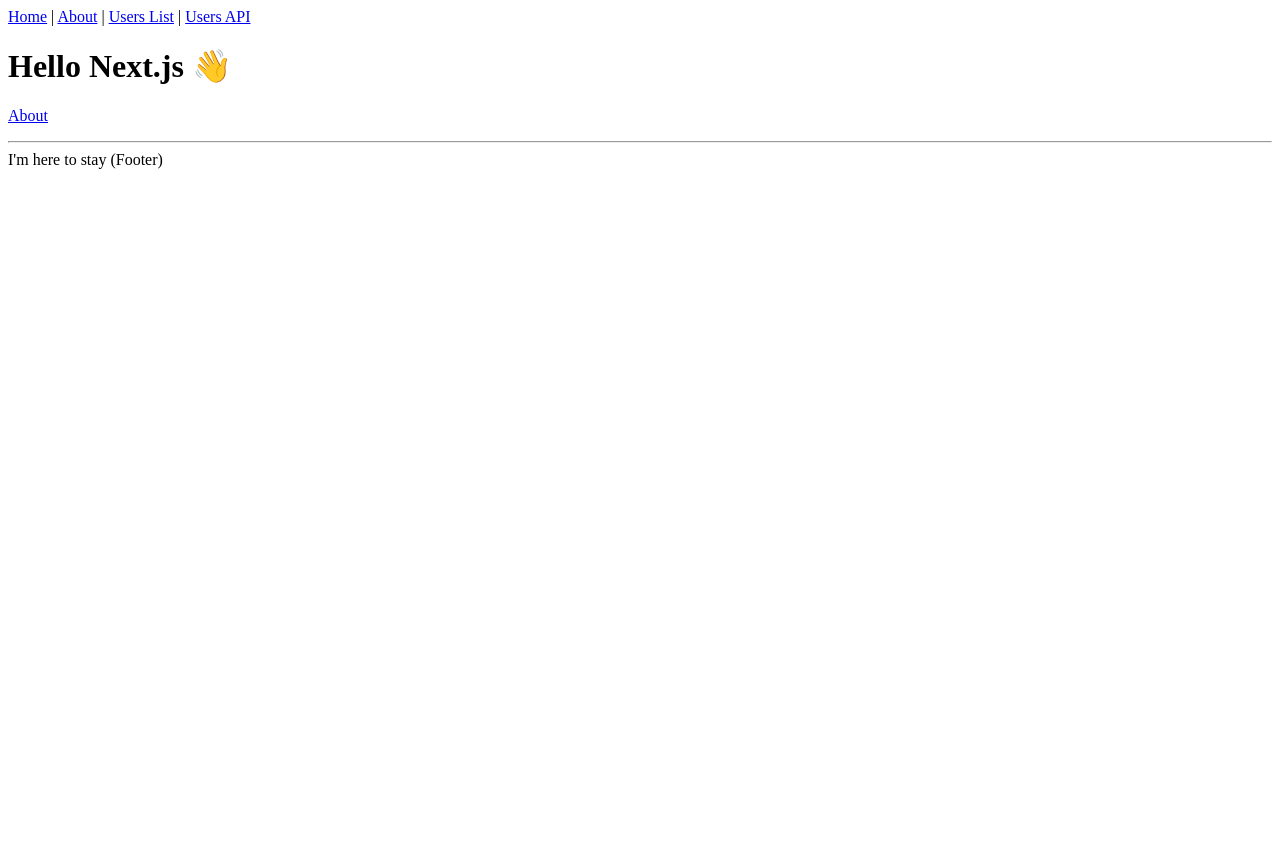
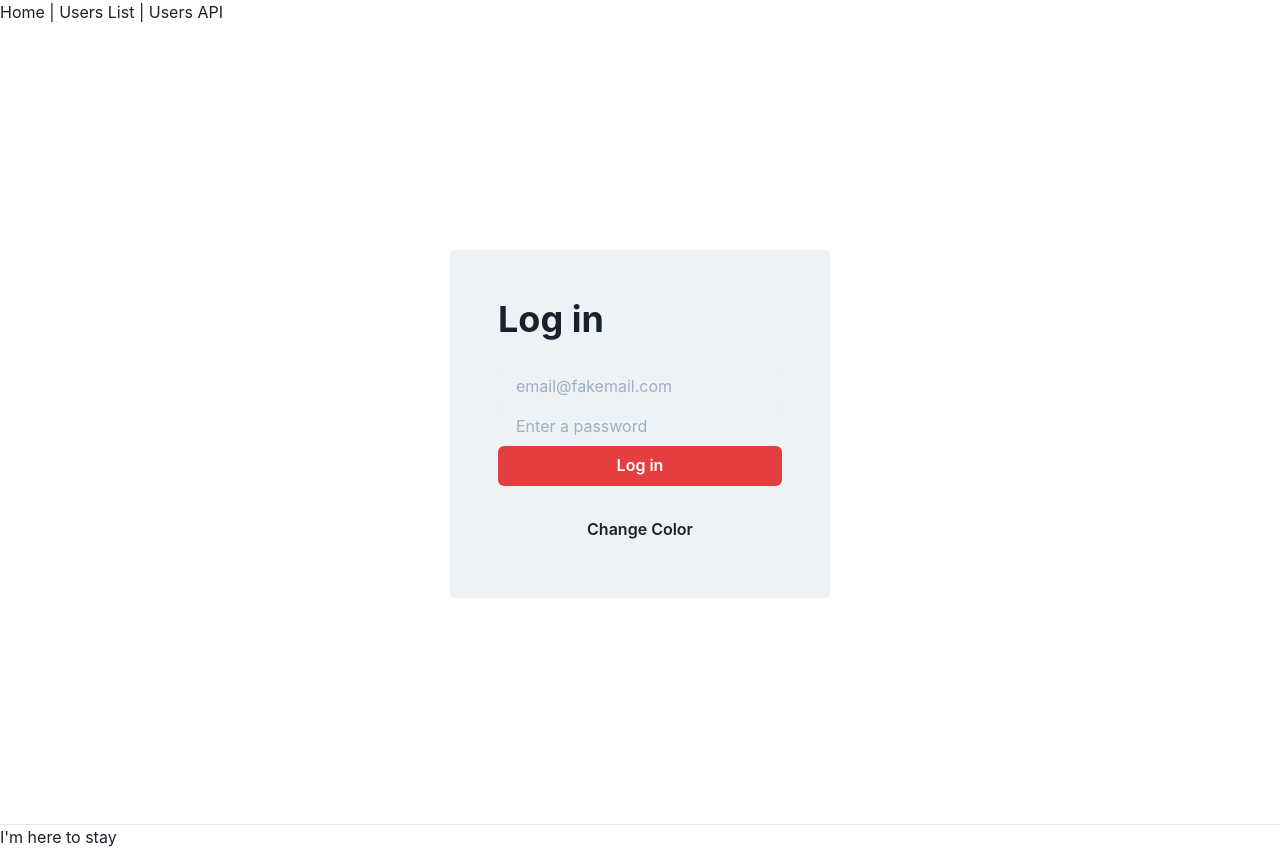
Before and after one commit to NguyenDa18/NamPhuongMkt-v2-Site, a Next.js app: page / in a window 1280 px wide. Before the commit the page ends 800 px from the top, so only its background shows below. Built offline with nearby package versions, Linux system fonts and the light colour scheme.

Commit message:
Adding ChakraUI styling with login page

```diff
--- a/components/Layout.tsx
+++ b/components/Layout.tsx
@@ -20,10 +20,6 @@
 					<a>Home</a>
 				</Link>{' '}
         |{' '}
-        <Link href="/about">
-          <a>About</a>
-        </Link>{' '}
-        |{' '}
 				<Link href="/users">
 					<a>Users List</a>
 				</Link>{' '}
@@ -33,7 +29,7 @@
 		{children}
 		<footer>
 			<hr />
-      <span>I'm here to stay (Footer)</span>
+			<span>I&apos;m here to stay </span>
 		</footer>
 	</div>
 )
--- /dev/null
+++ b/pages/_app.tsx
@@ -0,0 +1,15 @@
+/* eslint-disable react/prop-types */
+/* eslint-disable @typescript-eslint/explicit-module-boundary-types */
+import React from 'react'
+import { ChakraProvider } from '@chakra-ui/react'
+
+
+function App({ Component, pageProps }) {
+	return (
+		<ChakraProvider>
+			<Component {...pageProps} />
+		</ChakraProvider>
+	)
+}
+
+export default App
--- a/pages/index.tsx
+++ b/pages/index.tsx
@@ -1,15 +1,29 @@
-import Link from 'next/link'
+import React from 'react'
+import { GetStaticProps } from 'next'
 import Layout from '../components/Layout'
+import { Flex, Heading, Input, Button, useColorMode, useColorModeValue } from '@chakra-ui/react'
 
-const IndexPage = () => (
-  <Layout title="Home | Next.js + TypeScript Example">
-    <h1>Hello Next.js 👋</h1>
-    <p>
-      <Link href="/about">
-        <a>About</a>
-      </Link>
-    </p>
-  </Layout>
-)
+const IndexPage = () => {
+	const { toggleColorMode } = useColorMode()
+	const formBackground = useColorModeValue('gray.100', 'gray.700')
+	return (
+		<Layout title="Home">
+			<Flex height="100vh" alignItems="center" justifyContent="center">
+				<Flex direction="column" background={formBackground} p={12} rounded={6}>
+					<Heading mb={6}>Log in</Heading>
+					<Input placeholder="email@fakemail.com" variant="filled" />
+					<Input placeholder="Enter a password" variant="filled" />
+					<Button mb={6} colorScheme="red">
+					Log in
+					</Button>
+					<Button onClick={toggleColorMode}>
+					Change Color
+					</Button>
+
+				</Flex>
+			</Flex>
+		</Layout>
+	)
+}
 
 export default IndexPage
--- a/pages/users/[id].tsx
+++ b/pages/users/[id].tsx
@@ -1,3 +1,4 @@
+import React from 'react'
 import { GetStaticProps, GetStaticPaths } from 'next'
 
 import { User } from '../../interfaces'
--- a/pages/users/index.tsx
+++ b/pages/users/index.tsx
@@ -1,3 +1,4 @@
+import React from 'react'
 import { GetStaticProps } from 'next'
 import Link from 'next/link'
 
```
Also changed, not shown: components/ListDetail.tsx (+4 -4 lines), components/ListItem.tsx (+5 -5 lines), package.json (+8 -0 lines), pages/about.tsx (deleted, +0 -16 lines), .eslintrc.js (added), components/List.tsx (indentation only), pages/api/users/index.ts (indentation only), 1 other file (tests, documents, lock files or other folders). Lines whose indentation alone changed are shown as unchanged.
